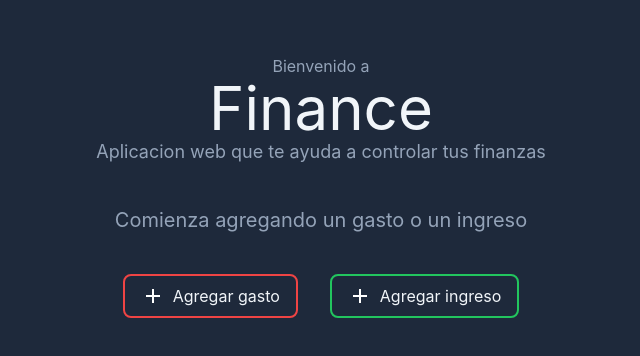
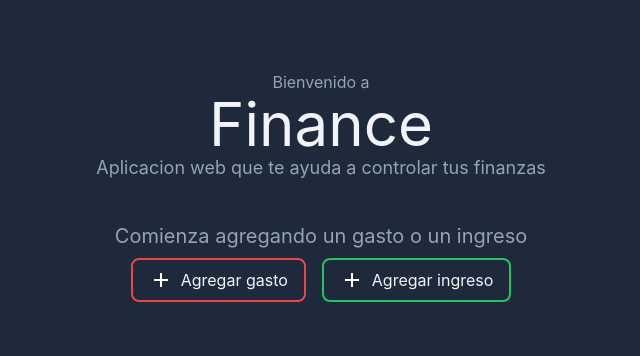
Before and after one commit to Darito97/finance, a React (Vite) app: page / in a window 1280 px wide. Shown: the part 194-550 px from the top of the page, without its empty margins (319-959 px from the left). Built offline with nearby package versions, Linux system fonts and the light colour scheme.

Commit message:
Creacion de componente buttons

```diff
--- /dev/null
+++ b/src/components/Buttons.tsx
@@ -0,0 +1,24 @@
+import addIcon from "../resources/addIcon.svg";
+
+function Buttons(props: {hideHeader: any}) {
+  return (
+    <div className="flex items-center justify-center gap-4">
+      <button
+        className="inline-flex items-center justify-center gap-2 px-4 py-2 border-2 border-red-500 text-slate-100 rounded-lg w-50"
+        onClick={() => props.hideHeader()}
+      >
+        <img src={addIcon} alt="add icon" />
+        Agregar gasto
+      </button>
+      <button
+        className="inline-flex items-center justify-center gap-2 px-4 py-2 border-2 border-green-500 text-slate-100 rounded-lg w-50"
+        onClick={() => props.hideHeader()}
+      >
+        <img src={addIcon} alt="add icon" />
+        Agregar ingreso
+      </button>
+    </div>
+  );
+}
+
+export default Buttons;
--- a/src/components/Header.tsx
+++ b/src/components/Header.tsx
@@ -1,6 +1,6 @@
 import { useState } from "react";
 import { motion } from "framer-motion";
-import addIcon from "../resources/addIcon.svg";
+import Buttons from "./Buttons";
 function Header(props: { HideHeader: any }) {
   const [isOpen, setIsOpen] = useState(true);
   const screenSize: any = window.screen.availHeight;
@@ -31,24 +31,11 @@ function Header(props: { HideHeader: any }) {
         <p className=" text-slate-400 text-lg">
           Aplicacion web que te ayuda a controlar tus finanzas
         </p>
-        <div className="py-10 flex flex-wrap items-center justify-center gap-8">
-          <p className="text-slate-400 text-xl pb-2 w-full">
+        <div className="py-10">
+          <p className="text-center text-slate-400 text-xl pb-2 w-full">
             Comienza agregando un gasto o un ingreso
           </p>
-          <button
-            className="inline-flex items-center justify-center gap-2 px-4 py-2 border-2 border-red-500 text-slate-100 rounded-lg w-50"
-            onClick={() => hideHeader()}
-          >
-            <img src={addIcon} alt="add icon" />
-            Agregar gasto
-          </button>
-          <button
-            className="inline-flex items-center justify-center gap-2 px-4 py-2 border-2 border-green-500 text-slate-100 rounded-lg w-50"
-            onClick={() => hideHeader()}
-          >
-            <img src={addIcon} alt="add icon" />
-            Agregar ingreso
-          </button>
+          <Buttons hideHeader={() => hideHeader()} />
         </div>
       </motion.div>
     </motion.header>
```
